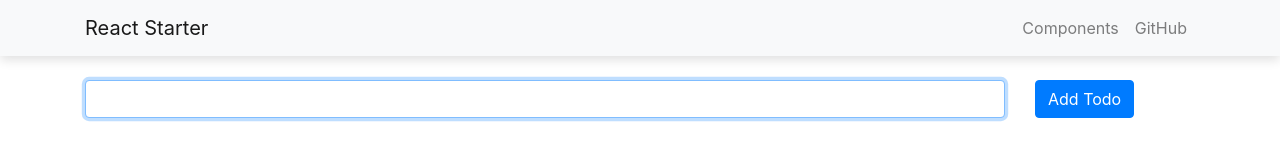
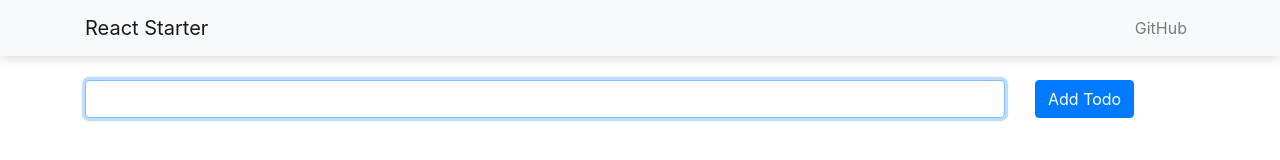
Before and after one commit to pconcurrently/react-typescript-starter, a React app: page / in a window 1280 px wide. Shown: the top 160 px of the page. Built offline with nearby package versions, Linux system fonts and the light colour scheme.

Commit message:
Fix typo

```diff
--- a/src/components/Layout/Header/Header.tsx
+++ b/src/components/Layout/Header/Header.tsx
@@ -47,9 +47,6 @@ class Header extends React.Component<HeaderProps, HeaderState> {
                         <Collapse isOpen={this.state.isOpen} navbar>
                             <Nav className="ml-auto" navbar>
                                 <NavItem>
-                                    <NavLink href="/components/">Components</NavLink>
-                                </NavItem>
-                                <NavItem>
                                     <NavLink href="https://github.com/shortgiraffe4/react-typescript-starter">GitHub</NavLink>
                                 </NavItem>
                             </Nav>
--- a/src/index.html
+++ b/src/index.html
@@ -2,7 +2,7 @@
 <html>
 
 <head>
-    <title>React Typesript starter</title>
+    <title>React Typesript Starter</title>
     <link href="https://fonts.googleapis.com/icon?family=Material+Icons|Roboto" rel="stylesheet">
 </head>
 
```
